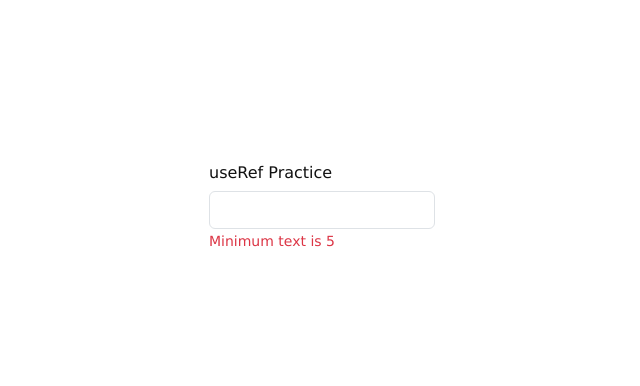
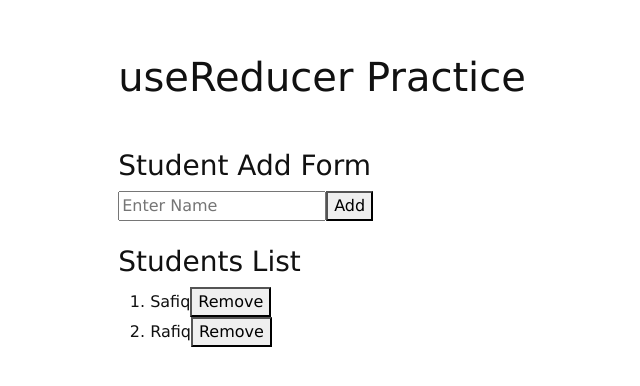
Before and after one commit to mrsk216/React-course, a React (Vite) app in the folder practice-app/: page / in a window 1280 px wide. Shown: the part 192-578 px from the top of the page, without its empty margins (318-958 px from the left). Built offline with nearby package versions, Linux system fonts and the light colour scheme.

Commit message:
class 73 (Hooks - useReducer)

```diff
--- a/practice-app/src/App.jsx
+++ b/practice-app/src/App.jsx
@@ -1,25 +1,77 @@
-import { useState, useEffect, useRef } from "react";
+import { useState, useReducer, useEffect } from "react";
+import { reducer } from "./Reducer";
+
+const students = [
+  {id:1, name:"Safiq"},
+  {id:2, name:"Rafiq"}
+];
+
+
 
 function App() {
-  // const pageTitle = useRef(0);
+  // const [studentData, setStudentData] = useState(students);
+  // const [isMessage, setIsMessage] = useState(false);
+  // const [messageText, setMessageText] = useState("");
+  const [studentPage, dispatch] = useReducer(reducer, {
+    studentData: students,
+    isMessage: false,
+    messageText: ""
+  });
+  const [newStudent, setNewStudent] = useState("");
 
-  // useEffect(() => {
-  //   console.log(pageTitle.current);
-  //   pageTitle.current.style.color = 'red';
-  // });
+  const handleFormData = (e) => {
+    e.preventDefault();
 
-  const [input, setInput] = useState('');
-  const num = useRef(0);
+    // setStudentData((prevData) => [
+    //   ...prevData,
+    //   {id: new Date().getTime().toString(), name:newStudent}
+    // ]);
+    // setMessageText("New Student Added");
+    // setIsMessage(true);
+
+
+    const newStudentObj = { id: new Date().getTime().toString(), name: newStudent };
+    dispatch({ type: "ADD", payload: newStudentObj });
+
+    setNewStudent("");
+
+  }
+
+  const handleRemoveSudent = (id) => {
+    dispatch({
+      type: "Remove",
+      payload: id
+    })
+  }
 
   useEffect(() => {
-    num.current = num.current + 1;
-  });
+    setTimeout(() => {
+      dispatch({type: "HideMessage",payload:null})
+    }, 5000);
+  },[studentPage.isMessage,studentPage.messageText])
 
   return (
     <>
-      <h6>useRef Practice</h6>
-      <input type="text" className="form-control" value={input} onChange={(e) => setInput(e.target.value)} maxLength={10}/>
-      <small className="text-danger">{num.current > 10 ? 'Maximum text is 10' : num.current < 5 ? 'Minimum text is 5' : ''}</small>
+      <h1 className="mb-5">useReducer Practice</h1>
+
+      <h3>Student Add Form</h3>
+      <form onSubmit={handleFormData}>
+        <input type="text" placeholder="Enter Name" value={newStudent} onChange={(e) => setNewStudent(e.target.value)} />
+        <button type="submit">Add</button>
+      </form>
+
+      <h3 className="mt-4">Students List</h3>
+      <ol>
+        {studentPage.studentData?.map((student) => (
+          <li key={student.id}>
+            {student.name}
+            <button onClick={() => handleRemoveSudent(student.id)}>Remove</button>
+          </li>
+        ))}
+      </ol>
+
+
+      {studentPage.isMessage && <small className="text-success position-fixed bottom-0 end-0">{ studentPage.messageText }</small>}
     </>
   );
 }
--- /dev/null
+++ b/practice-app/src/Reducer.js
@@ -0,0 +1,29 @@
+export const reducer = (state, action) => {
+  if (action.type === "ADD") {
+    const allStudents = [...state.studentData, action.payload];
+    return {
+      ...state,
+      studentData: allStudents,
+      isMessage: true,
+      messageText: "New Student added"
+    };
+  }
+
+  if (action.type === "Remove") {
+    const filteredStudents = [...state.studentData].filter((student) => student.id !== action.payload);
+    return {
+      ...state,
+      studentData: filteredStudents,
+      isMessage: true,
+      messageText: "Student removed"
+    };
+  }
+
+  if (action.type === "HideMessage") {
+    return {
+      ...state,
+      isMessage: false,
+      messageText: ""
+    };
+  }
+}
```
